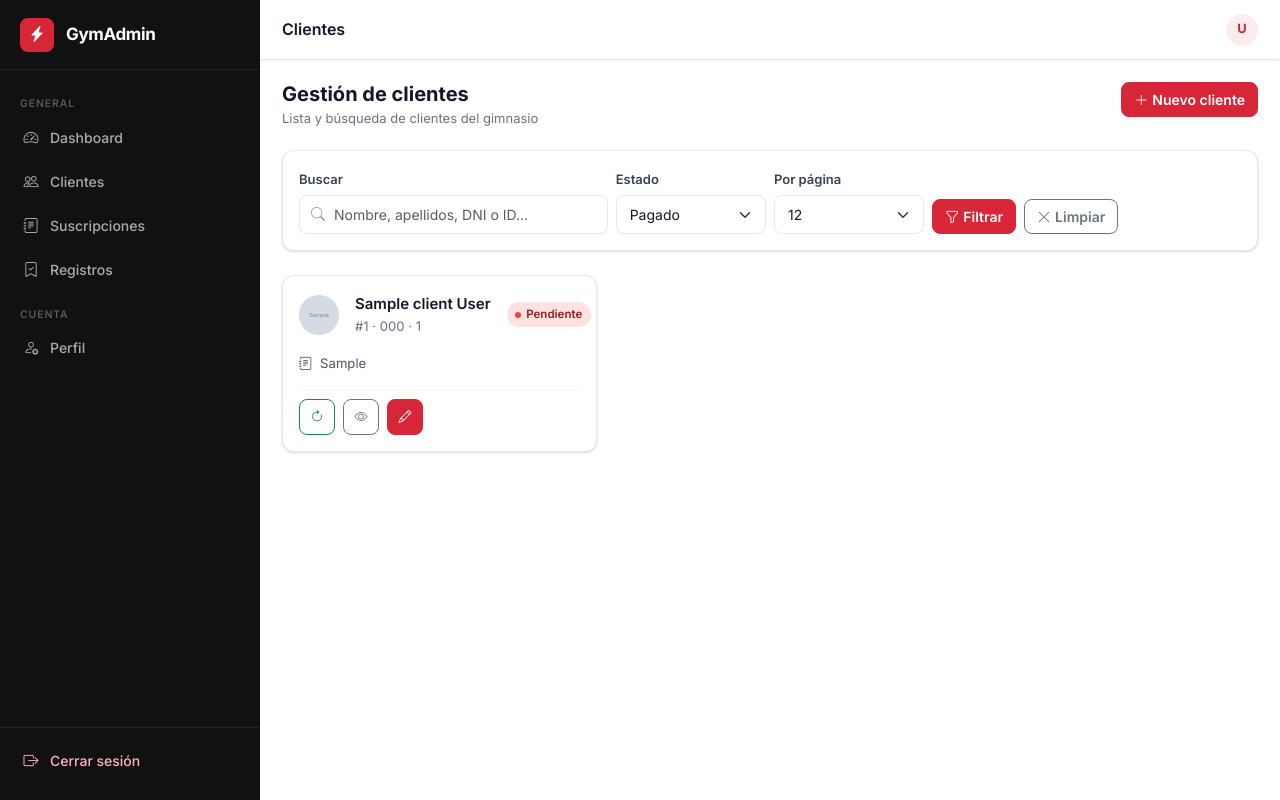
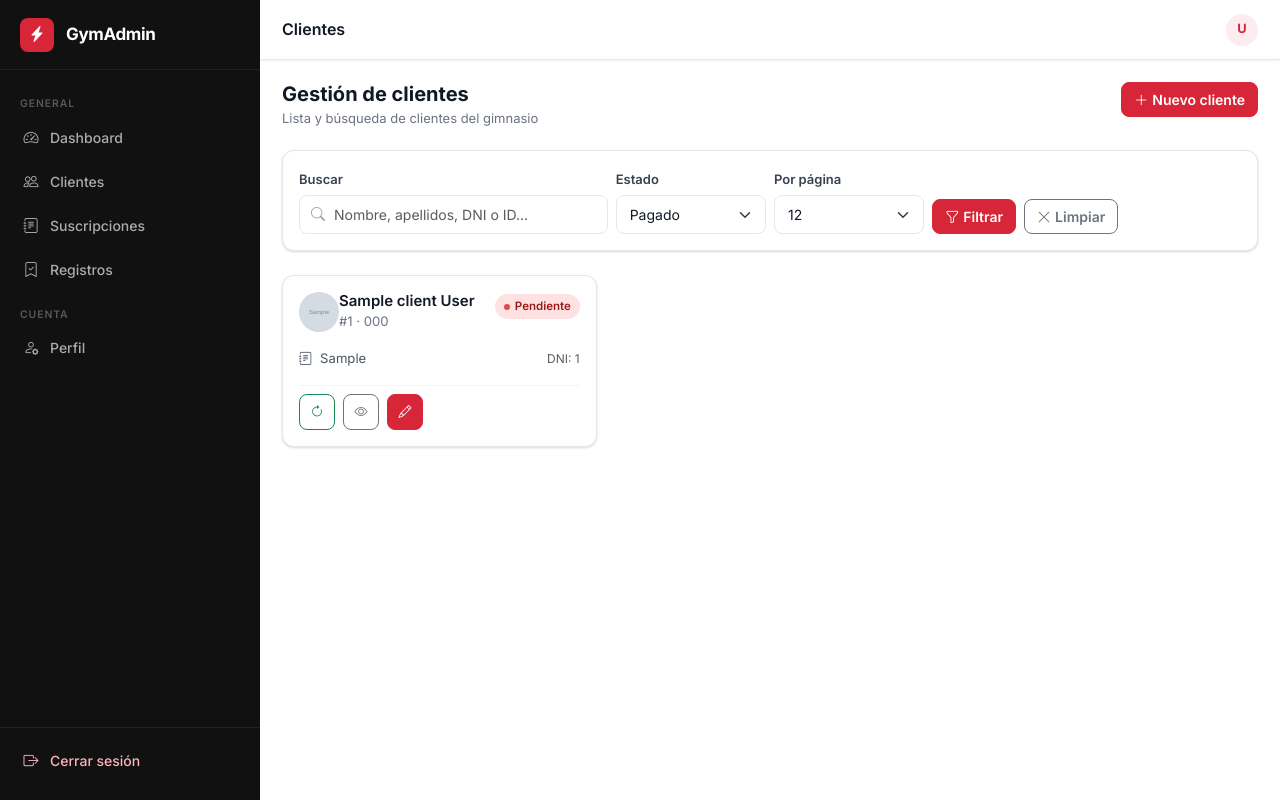
Before and after one commit to javiservices/clients-factory, a Symfony app: template app/templates/client/index.html.twig in a window 1280 px wide. Run offline with Twig, Linux system fonts and the light colour scheme; the template is opened without the code that fills it: most values are stand-ins (such as "Sample title", 1, 10 or a date in 2020); grey boxes marked "Sample" are stand-in pictures; style sheets or scripts are compiled from the project's sources; some libraries are stand-ins or nearby versions.

Commit message:
fix(ui): fix client card overflow with 2-line name clamp, badge shrink protection and balanced DNI row

```diff
--- a/app/assets/styles/admin.css
+++ b/app/assets/styles/admin.css
@@ -227,6 +227,7 @@ body {
   display: inline-flex; align-items: center; gap: .3rem;
   padding: .2rem .55rem; border-radius: 999px;
   font-size: .72rem; font-weight: 600; white-space: nowrap;
+  flex-shrink: 0;
 }
 .badge-status .dot { width: 6px; height: 6px; border-radius: 50%; flex-shrink: 0; }
 .badge-paid    { background: var(--c-success-light); color: #065F46; }
--- a/app/templates/client/index.html.twig
+++ b/app/templates/client/index.html.twig
@@ -3,6 +3,27 @@
 {% block title %}Clientes - GymAdmin{% endblock %}
 
 {% block page_title %}Clientes{% endblock %}
+
+{% block stylesheets %}
+    {{ parent() }}
+    <style>
+        .client-card {
+            overflow: hidden;
+            transition: transform 0.15s ease, box-shadow 0.15s ease;
+        }
+        .client-name-clamp {
+            display: -webkit-box;
+            -webkit-line-clamp: 2;
+            -webkit-box-orient: vertical;
+            overflow: hidden;
+            line-height: 1.25;
+            font-size: 0.9375rem;
+            font-weight: 600;
+            color: var(--c-gray-900);
+            word-break: break-word;
+        }
+    </style>
+{% endblock %}
 
 {% block body %}
 
@@ -69,11 +90,12 @@
     <div class="row row-cols-1 row-cols-md-2 row-cols-xl-3 g-3 mb-4">
         {% for clientData in clients %}
             <div class="col">
-                <div class="card h-100">
+                <div class="card h-100 client-card">
                     <div class="card-body d-flex flex-column gap-3">
 
-                        {# Header row #}
-                        <div class="d-flex align-items-center gap-3">
+                        {# Header row: Avatar + Name (2-line wrap) + Status Badge (top-right) #}
+                        <div class="d-flex align-items-start justify-content-between gap-2">
+                            <div class="d-flex align-items-center gap-2.5" style="min-width: 0; flex: 1 1 auto;">
                                 {% if clientData.client.photo %}
                                     <img src="{{ asset('uploads/clients/' ~ clientData.client.photo) }}"
                                          alt="Foto de {{ clientData.client.name }}"
@@ -84,26 +106,33 @@
                                         {{ clientData.client.name|slice(0,1)|upper }}{{ clientData.client.surname|slice(0,1)|upper }}
                                     </span>
                                 {% endif %}
-                            <div class="flex-grow-1 min-width-0">
-                                <div class="fw-semibold text-truncate" style="color:var(--c-gray-900)">
+                                <div style="min-width: 0; flex: 1 1 auto; overflow: hidden;">
+                                    <div class="client-name-clamp" title="{{ clientData.client.name }} {{ clientData.client.surname }}">
                                         {{ clientData.client.name }} {{ clientData.client.surname }}
                                     </div>
-                                <div class="small" style="color:var(--c-gray-500)">
-                                    #{{ clientData.client.id }}
-                                    {% if clientData.client.phone %}· {{ clientData.client.phone }}{% endif %}
-                                    {% if clientData.client.idNumber %}· {{ clientData.client.idNumber }}{% endif %}
+                                    <div class="small text-truncate" style="color:var(--c-gray-500)">
+                                        #{{ clientData.client.id }}{% if clientData.client.phone %} · {{ clientData.client.phone }}{% endif %}
                                     </div>
                                 </div>
-                            <span class="badge-status {% if clientData.hasPaid %}badge-paid{% else %}badge-pending{% endif %}" aria-label="{{ clientData.hasPaid ? 'Pagado' : 'Pendiente' }}">
+                            </div>
+                            <span class="badge-status flex-shrink-0 {% if clientData.hasPaid %}badge-paid{% else %}badge-pending{% endif %}"
+                                  aria-label="{{ clientData.hasPaid ? 'Pagado' : 'Pendiente' }}" style="margin-top: 2px;">
                                 <span class="dot" aria-hidden="true"></span>
                                 {{ clientData.hasPaid ? 'Pagado' : 'Pendiente' }}
                             </span>
                         </div>
 
-                        {# Subscription info #}
-                        <div class="d-flex align-items-center gap-2 small" style="color:var(--c-gray-600)">
-                            <i class="bi bi-journal-text" aria-hidden="true"></i>
-                            <span>{{ clientData.subscriptionType ?: '—' }}</span>
+                        {# Subscription & DNI info row #}
+                        <div class="d-flex align-items-center justify-content-between small text-truncate" style="color:var(--c-gray-600)">
+                            <div class="d-flex align-items-center gap-2 text-truncate" style="min-width: 0;">
+                                <i class="bi bi-journal-text flex-shrink-0" aria-hidden="true"></i>
+                                <span class="text-truncate">{{ clientData.subscriptionType ?: '—' }}</span>
+                            </div>
+                            {% if clientData.client.idNumber %}
+                                <span class="text-muted flex-shrink-0 ms-2" style="font-size:0.75rem;" title="DNI/NIF">
+                                    DNI: {{ clientData.client.idNumber }}
+                                </span>
+                            {% endif %}
                         </div>
 
                         {# Actions #}
```
Lines whose indentation alone changed are shown as unchanged.
